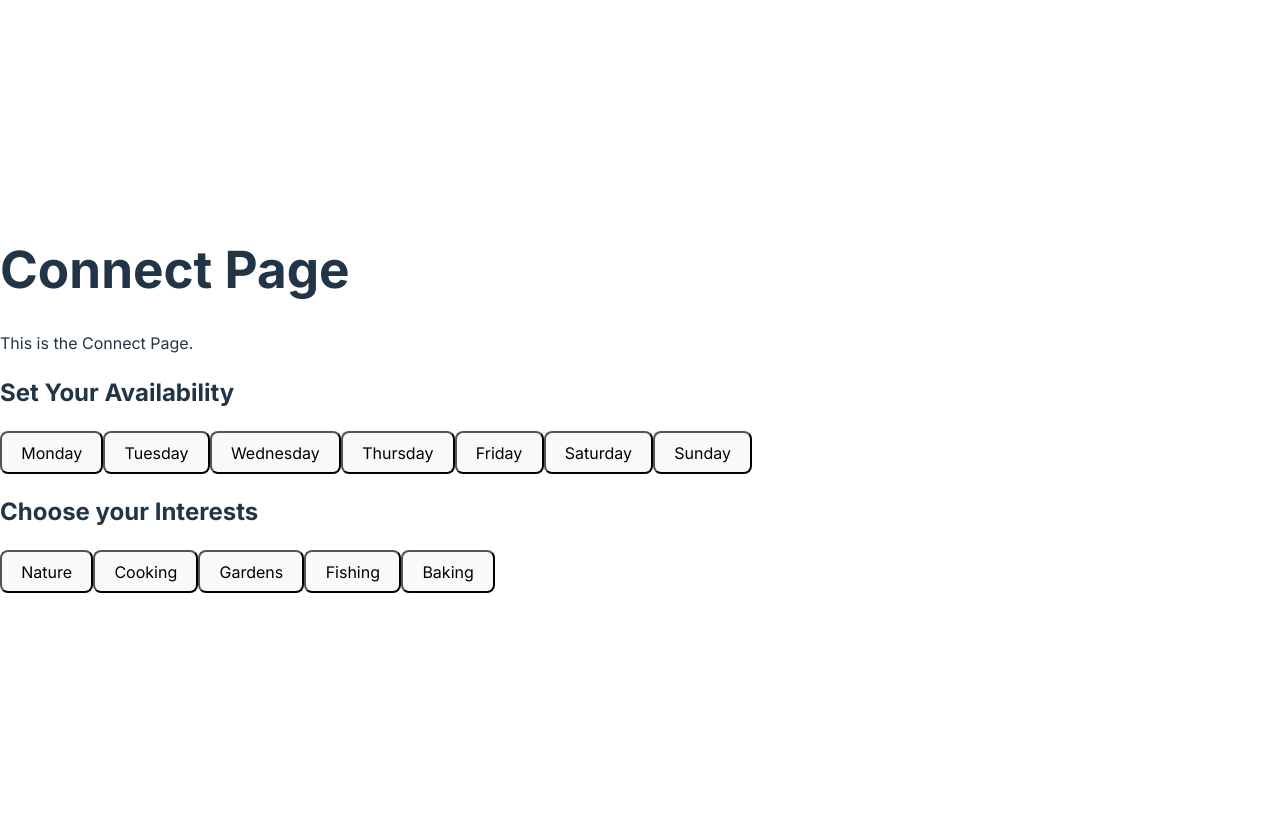
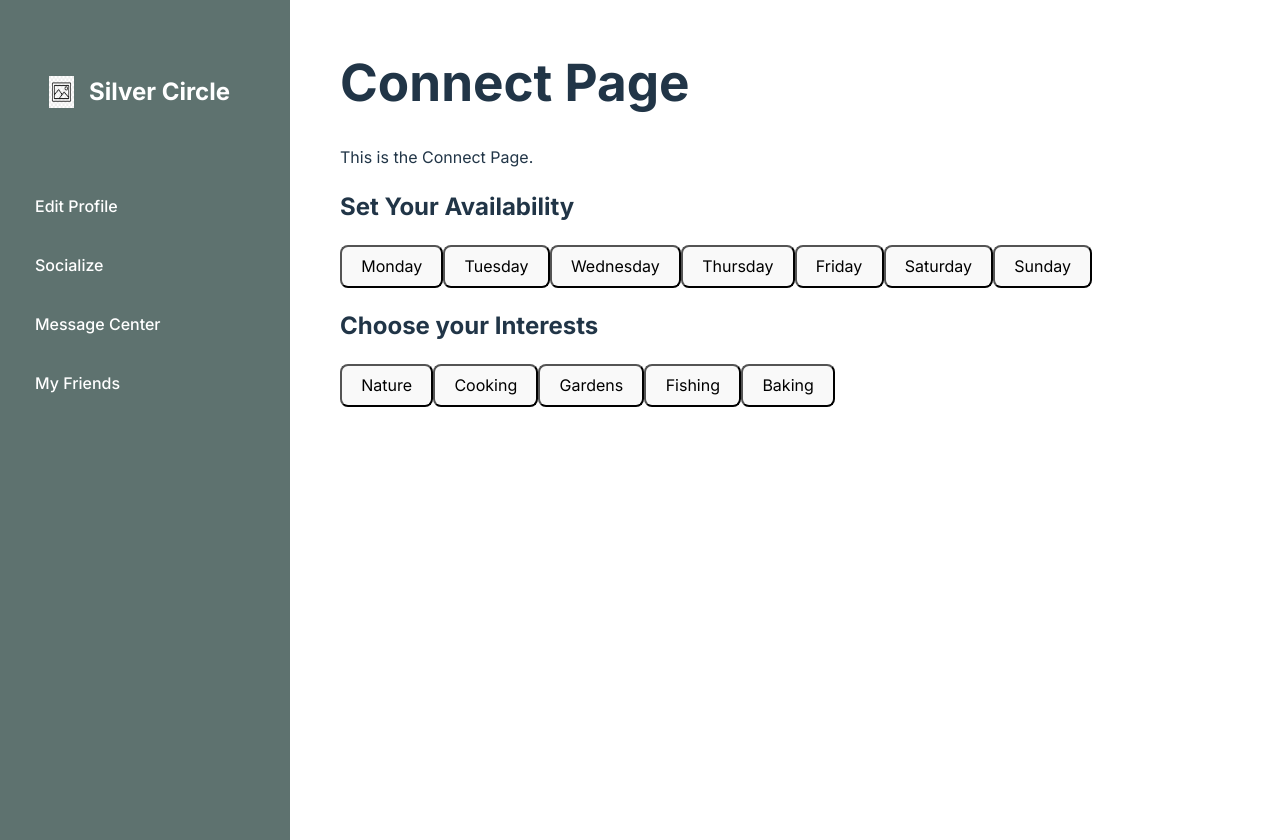
Before and after one commit to Lindiks/ElleHacks2025_PowerNappers, a React (Vite) app in the folder my-react-app/: page /connect in a window 1280 px wide. Before the commit the page ends 800 px from the top, so only its background shows below. Built offline with nearby package versions, Linux system fonts and the light colour scheme.

Commit message:
Code to be pushed

```diff
--- a/my-react-app/package.json
+++ b/my-react-app/package.json
@@ -12,7 +12,8 @@
 	},
 	"dependencies": {
 		"react": "^18.3.1",
-		"react-dom": "^18.3.1"
+		"react-dom": "^18.3.1",
+		"react-router-dom": "^7.1.5"
 	},
 	"devDependencies": {
 		"@eslint/js": "^9.17.0",
--- /dev/null
+++ b/my-react-app/src/Components/SideBar.jsx
@@ -0,0 +1,27 @@
+import React from 'react';
+import '../style/sidebar.css';
+import { Link } from "react-router-dom";
+import picture from '../assets/picture.png';
+
+const SideBar = () => {
+    return(
+        <div className="sidebar">
+        <div className="logo">
+        <div className="logo-icon">
+            <img src={picture} alt="Silver Circle Logo" />
+        </div>
+          <h2>Silver Circle</h2>
+        </div>
+
+        {/* Navigation Links */}
+        <nav className="nav-links">
+        <Link to="/ProfileCreation" className="nav-item ">Edit Profile</Link>
+        <Link to="/FeedPage" className="nav-item ">Socialize</Link>
+        <Link to="/ConnectPage" className="nav-item message-center ">Message Center</Link>
+        <Link to="/" className="nav-item">My Friends</Link>
+      </nav>
+      </div>
+    )
+}
+
+export default SideBar;
--- a/my-react-app/src/Pages/ConnectPage.jsx
+++ b/my-react-app/src/Pages/ConnectPage.jsx
@@ -1,12 +1,18 @@
 import React from 'react';
 import Tags from '../Components/Tags.jsx';
+import SideBar from '../Components/SideBar.jsx';
+import "../style/ContentPage.css"
 
 const ConnectPage = () => {
   return (
-    <div>
+    <div className='page-container'>
+      <SideBar/>
+      <div className="content-panel">
+
       <h1>Connect Page</h1>
       <p>This is the Connect Page.</p>
       <Tags></Tags>
+      </div>
     </div>
   );
 };
--- a/my-react-app/src/Pages/FeedPage.jsx
+++ b/my-react-app/src/Pages/FeedPage.jsx
@@ -1,10 +1,17 @@
 import React from 'react';
+import SideBar from '../Components/SideBar.jsx';
+
+import "../style/ContentPage.css"
 
 const FeedPage = () => {
   return (
-    <div>
-      <h1>Feed Page</h1>
-    </div>
+     <div className='page-container'>
+     <SideBar/>
+     <div className="content-panel">
+
+     <h1>FeedPage</h1>
+     </div>
+   </div>
   );
 };
 
--- /dev/null
+++ b/my-react-app/src/style/ContentPage.css
@@ -0,0 +1,8 @@
+.page-container{
+    display: flex;
+    flex-direction: row;
+}
+.content-panel{
+    margin-left : 50px;
+    margin-top: 20px;
+}
--- /dev/null
+++ b/my-react-app/src/style/sidebar.css
@@ -0,0 +1,84 @@
+.sidebar {
+    width: 250px;
+    height: 100vh;
+    background-color:  #5E726F;
+    ;
+    /* Dark gray */
+    color: white;
+    padding: 20px;
+    display: flex;
+    flex-direction: column;
+    display: fixed;
+}
+
+/* Logo Section */
+.logo {
+    display: flex;
+    align-items: center;
+    gap: 10px;
+    margin-bottom: 20px;
+}
+
+.logo-icon {
+    width: 35px;
+    height: 35px;
+
+    border-radius: 50%;
+    display: flex;
+    align-items: center;
+    justify-content: center;
+    font-weight: bold;
+    transition: background-color 0.3s, transform 0.3s; /* Adding smooth transition */
+}
+
+
+
+/* Navigation Links */
+.nav-links {
+    display: flex;
+    flex-direction: column;
+    gap: 15px;
+}
+
+.nav-item {
+    text-decoration: none;
+    color: white;
+    padding: 10px 15px;
+    border-radius: 5px;
+    /* transition: background 0.3s; */
+}
+
+.nav-item:hover {
+    background-color:#AFC3AA;
+    color: white;
+}
+
+.active {
+    background-color: #5E726F;
+}
+
+/* Message Center with Badge */
+.message-center {
+    position: relative;
+    display: flex;
+    justify-content: space-between;
+    align-items: center;
+}
+
+.badge {
+    background-color: #f6ad55;
+    /* Yellow */
+    color: black;
+    font-size: 12px;
+    font-weight: bold;
+    padding: 5px 8px;
+    border-radius: 50%;
+    position: absolute;
+    right: 10px;
+}
+
+.logo-icon img {
+    width: 2vw;
+    height: 4vh;
+    background: transparent;
+}
```
Also changed, not shown: my-react-app/src/assets/picture.png (added), 1 other file (tests, documents, lock files or other folders).
